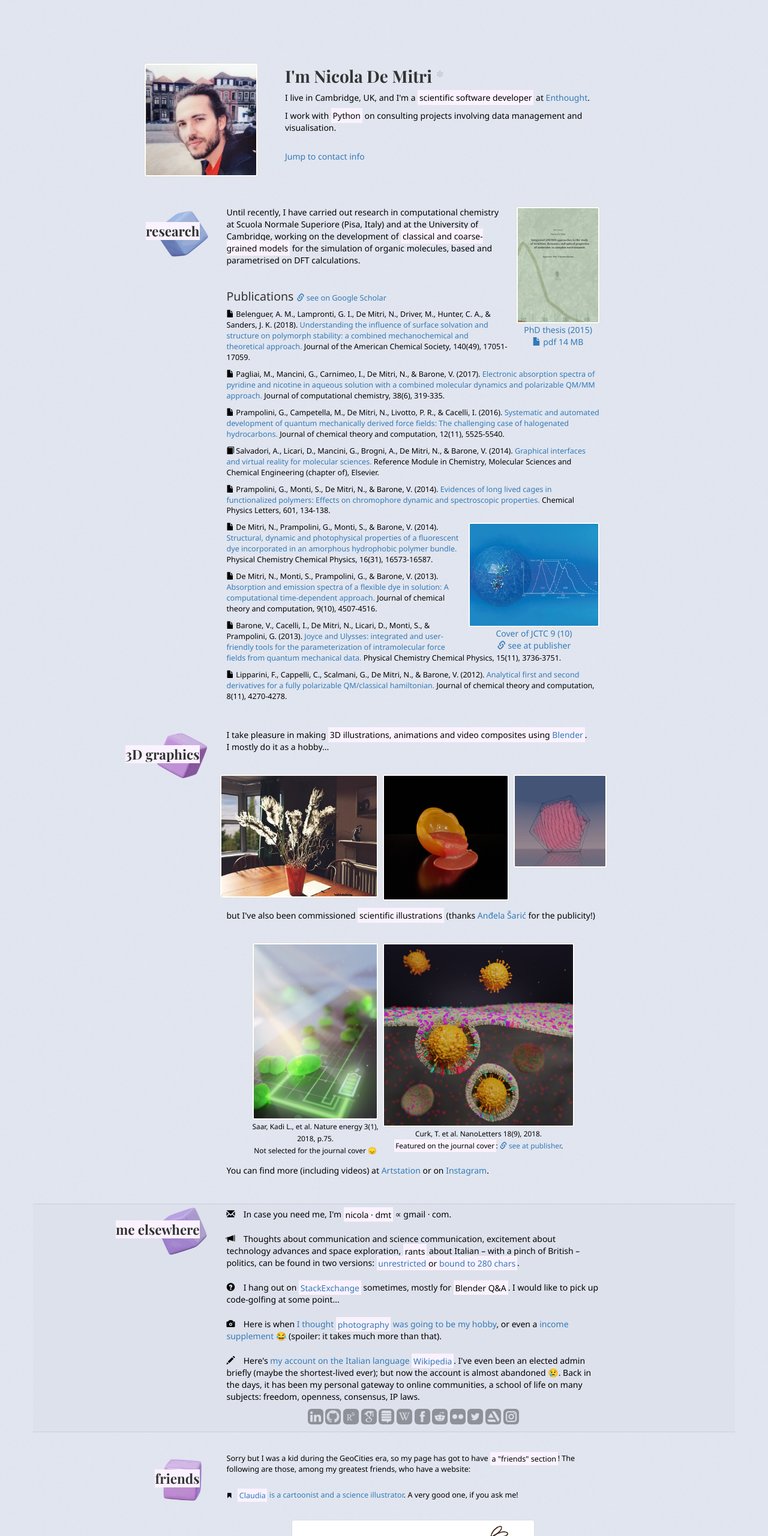
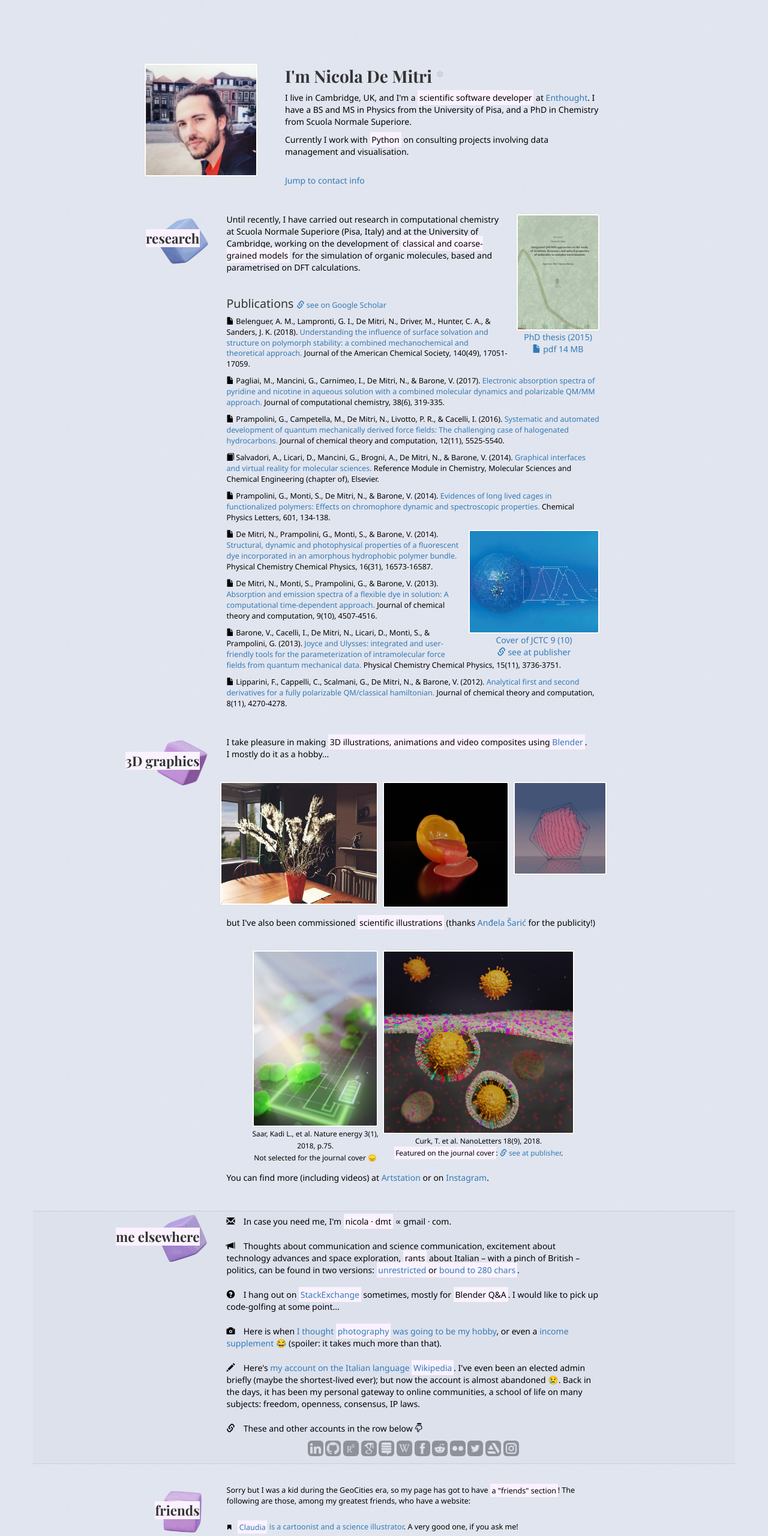
Before and after one commit to nicolasap-dm/nicolasap-dm.github.io, a plain HTML site: page index.html in a window 1280 px wide. Shown: the top 2560 px of the page at 60% size. Drawn offline with nearby package versions, Linux system fonts and the light colour scheme.

Commit message:
Meta tags; little bio improvements (commit made via github)

```diff
--- a/index.html
+++ b/index.html
@@ -11,21 +11,21 @@
   <link href="https://fonts.googleapis.com/css?family=Playfair+Display:700|Noto+Sans:400&display=swap" rel="stylesheet">
   <link rel="stylesheet" href="style/layout.css">
 
-  <title>Nicola De Mitri (nicolasap-dm)</title>
+  <title>Nicola De Mitri (nicolasap-dm) - scientific software developer</title>
   <link rel="shortcut icon" type="image/png" href="elements/favicon.png"/>
 
   <!-- Search engines and social media -->
-  <meta name="description" content="Scientific Python developer based in Cambridge, UK, with a thing for 3D graphics and visualisation.">
+  <meta name="description" content="Personal homepage of Nicola De Mitri, scientific software developer, Ph.D. in chemistry, and amateur 3D artist.">
 
   <meta property="og:title" content="Hi, I'm Nicola De Mitri (nicolasap-dm)" />
-  <meta property="og:description" content="A scientific Python developer based in Cambridge, UK, with a thing for 3D graphics and visualisation." />
+  <meta property="og:description" content="A scientific Python developer based in Cambridge. Find out more about my: research, work, and 3D art!" />
   <meta property="og:url" content="https://nicolasap-dm.github.io/" />
   <meta property="og:image" content="https://nicolasap-dm.github.io/elements/card.jpg" />
 
   <meta name="twitter:card" content="summary_large_image">
   <meta name="twitter:creator" content="@_nicolasap">
   <meta name="twitter:title" content="Hi, I'm Nicola De Mitri (nicolasap-dm)">
-  <meta name="twitter:description" content="A scientific Python developer based in Cambridge, UK, with a thing for 3D graphics and visualisation.">
+  <meta name="twitter:description" content="A scientific Python developer based in Cambridge. Find out more about my: research, work, and 3D art!">
   <meta name="twitter:image" content="https://nicolasap-dm.github.io/elements/card.jpg">
 
 </head>
@@ -60,8 +60,9 @@
             I'm Nicola De Mitri
             <span data-toggle="tooltip" data-placement="top" title="but friends called me 'Sap' at uni" style="opacity:.15">*</span>
           </h1>
-          <p>I live in Cambridge, UK, and I'm a <mark>scientific software developer</mark> at <a href="https://www.enthought.com">Enthought</a>.</p>
-          <p>I work with <mark>Python</mark> on consulting projects involving data management and visualisation.</p>
+          <p>I live in Cambridge, UK, and I'm a <mark>scientific software developer</mark> at <a href="https://www.enthought.com">Enthought</a>.
+             I have a BS and MS in Physics from the University of Pisa, and a PhD in Chemistry from Scuola Normale Superiore.</p>
+          <p>Currently I work with <mark>Python</mark> on consulting projects involving data management and visualisation.</p>
           <p class="newpar-bigger"><a href="#persona">Jump to contact info</a></p>
         </div>
       </div>
@@ -213,6 +214,9 @@
           </p>
           <p class="newpar-big">
             <span class="glyphicon glyphicon-pencil right-spacer" aria-hidden="true"></span> Here's <a href="https://it.wikipedia.org/wiki/Utente:Quatar">my account on the Italian language <mark>Wikipedia</mark></a>. I've even been an elected admin briefly (maybe the shortest-lived ever); but now the account is almost abandoned 😢. Back in the days, it has been my personal gateway to online communities, a school of life on many subjects: freedom, openness, consensus, IP laws.
+          </p>
+          <p class="newpar-big">
+            <span class="glyphicon glyphicon-link right-spacer" aria-hidden="true"></span> These and other accounts in the row below <span class="glyphicon glyphicon-hand-down" aria-hidden="true"></span>
           </p>
         </div>
         <div class="row row-social">
```
